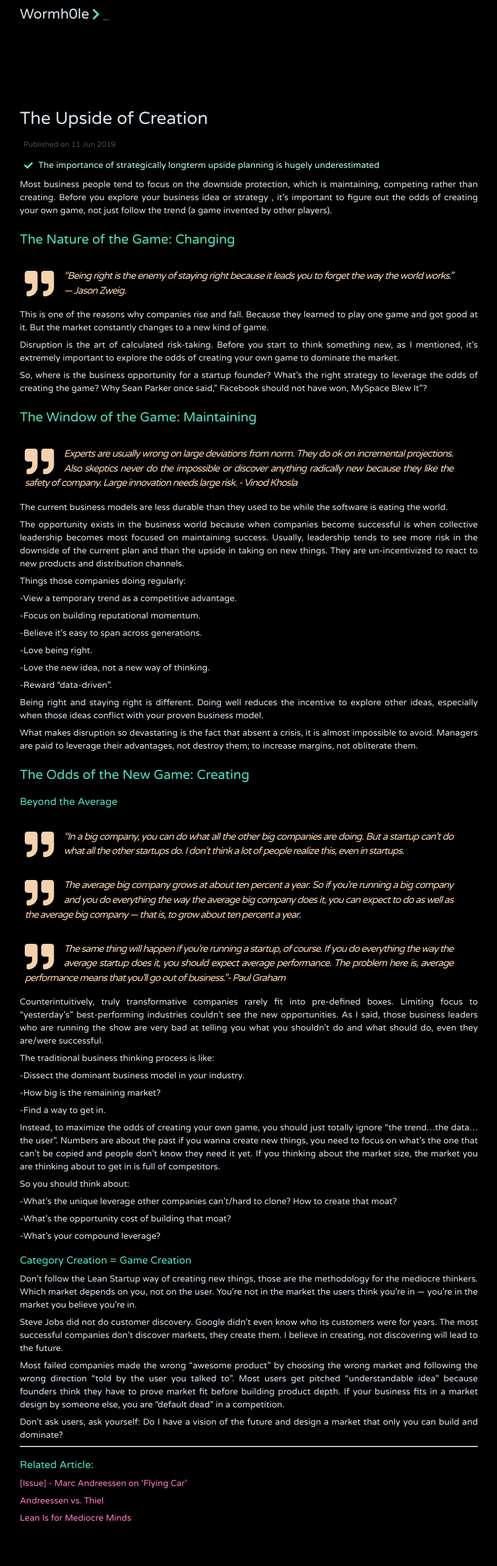
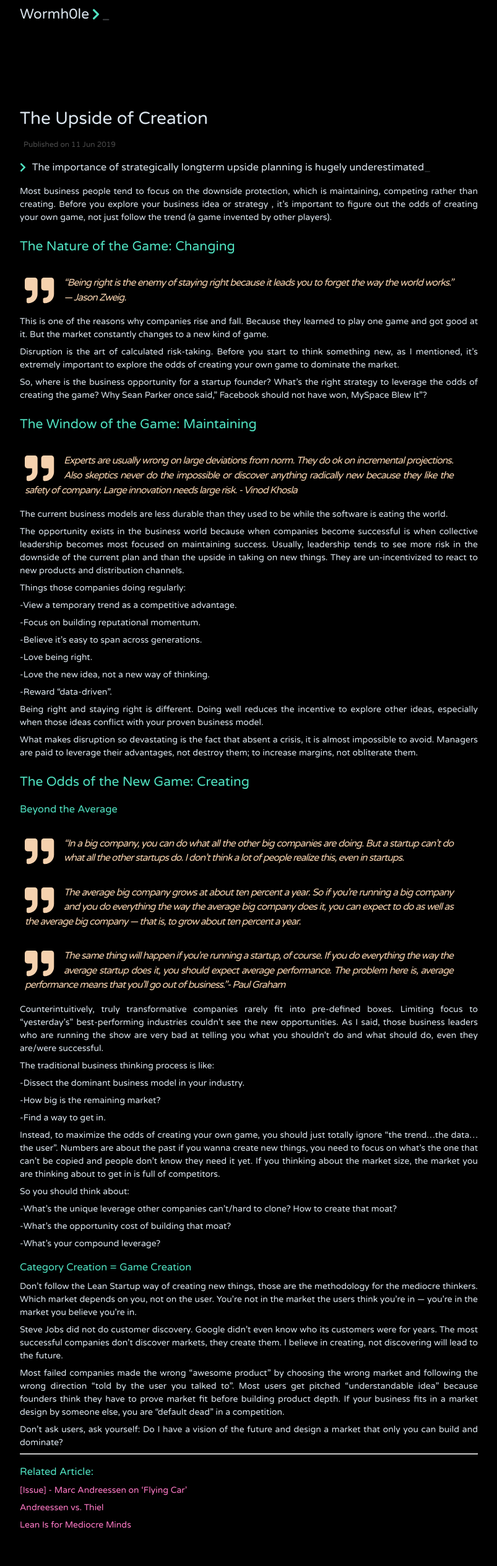
Before and after one commit to jithendrabsy/thoughts, a Jekyll site: the page built from _posts/2019-06-11-gamesthoery1.md, in a window 1280 px wide. Shown: the whole page at 62% size, without its empty margins (238-1041 px from the left). Built offline with Jekyll 4.4.1, drawn with Linux system fonts in a browser that asks for light colours; nearby versions of some CDN libraries.

Commit message:
Update Dark Mode

```diff
--- a/_posts/2019-06-11-gamesthoery1.md
+++ b/_posts/2019-06-11-gamesthoery1.md
@@ -1,11 +1,9 @@
 ---
 layout: post
 title:  "The Upside of Creation"
-description:
+description: The importance of strategically longterm upside planning is hugely underestimated
 tags: Creation
 ---
-
-- The importance of strategically longterm upside planning is hugely underestimated
 
 Most business people tend to focus on the downside protection, which is maintaining, competing rather than creating. Before you explore your business idea or strategy , it’s important to figure out the odds of creating your own game, not just follow the trend (a game invented by other players).
 
```
